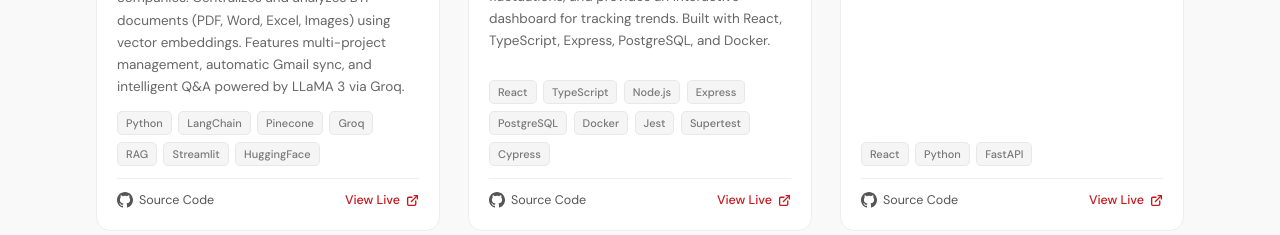
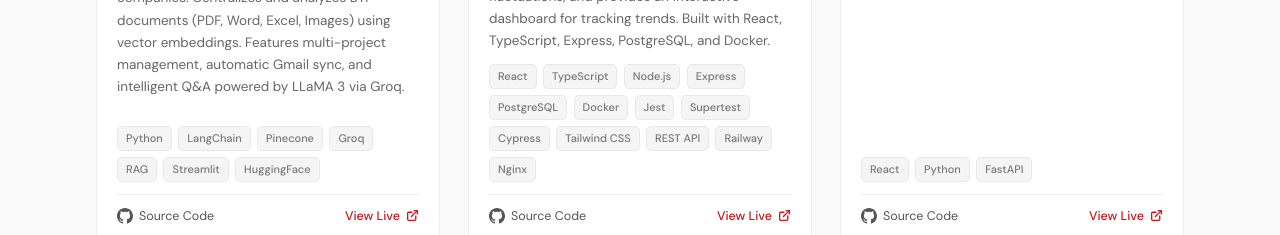
Before and after one commit to adnanemektani/My-Portfolio-Website, a React (Vite) app in the folder My-Portfolio/: page / in a window 1280 px wide. Shown: the part 1400-1635 px from the top of the page. Built offline with nearby package versions, Linux system fonts and the light colour scheme.

Commit message:
add new project

```diff
--- a/My-Portfolio/src/components/Project.tsx
+++ b/My-Portfolio/src/components/Project.tsx
@@ -36,7 +36,7 @@ const projects: Project[] = [
   description:
     "Full-stack web application that monitors product prices, simulates real-time market fluctuations, and provides an interactive dashboard for tracking trends. Built with React, TypeScript, Express, PostgreSQL, and Docker.",
   image: PriceP,
-  tags: ["React", "TypeScript", "Node.js", "Express", "PostgreSQL", "Docker", "Jest", "Supertest" ,"Cypress"],
+  tags: ["React", "TypeScript", "Node.js", "Express", "PostgreSQL", "Docker", "Jest", "Supertest" ,"Cypress", "Tailwind CSS", "REST API", "Railway", "Nginx"],
   liveUrl: "https://gino-legal-tech.vercel.app",
   githubUrl: "https://github.com/adnanemektani/GINO-LegalTech-.git",
   deployed: true,
```
